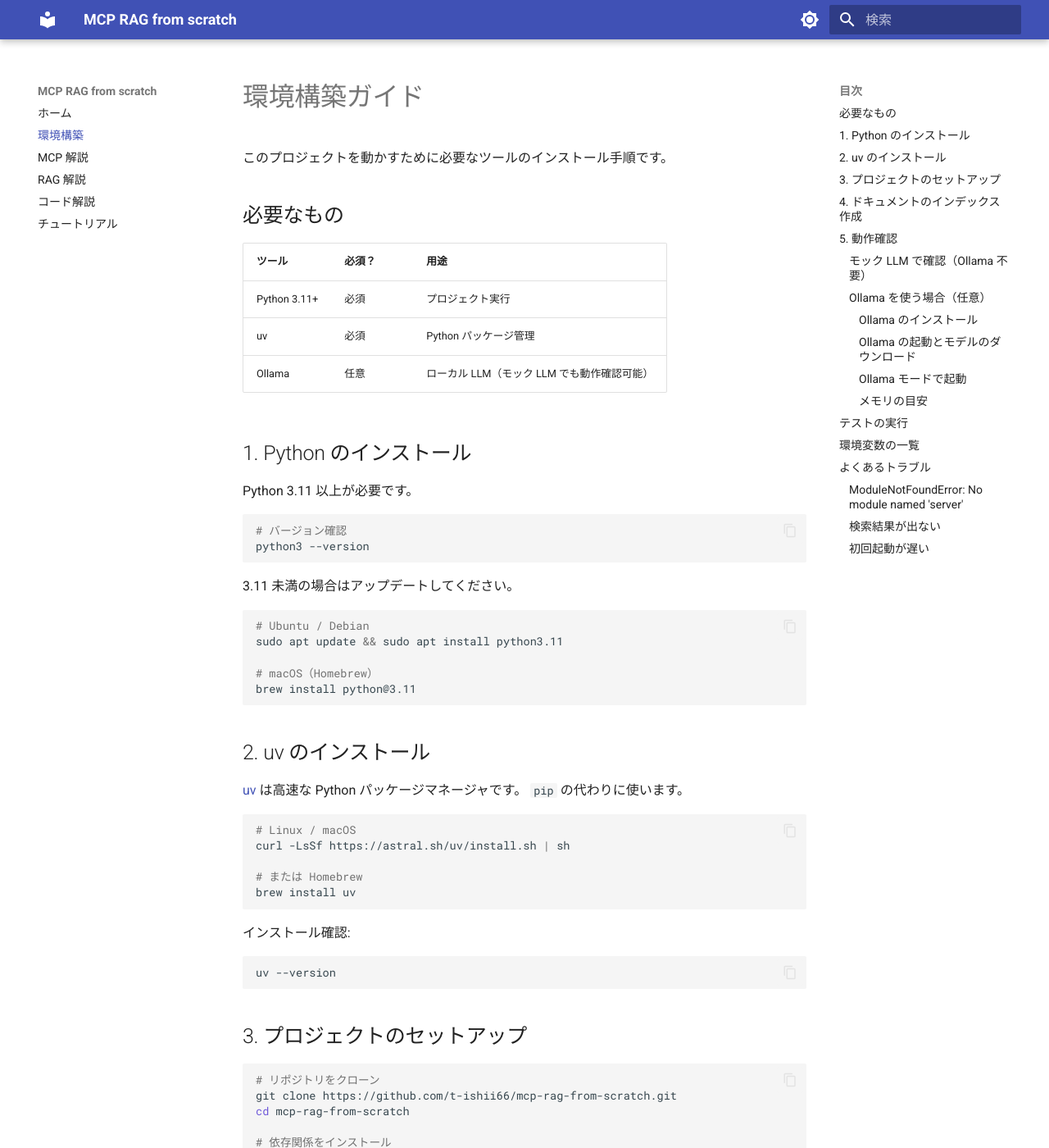
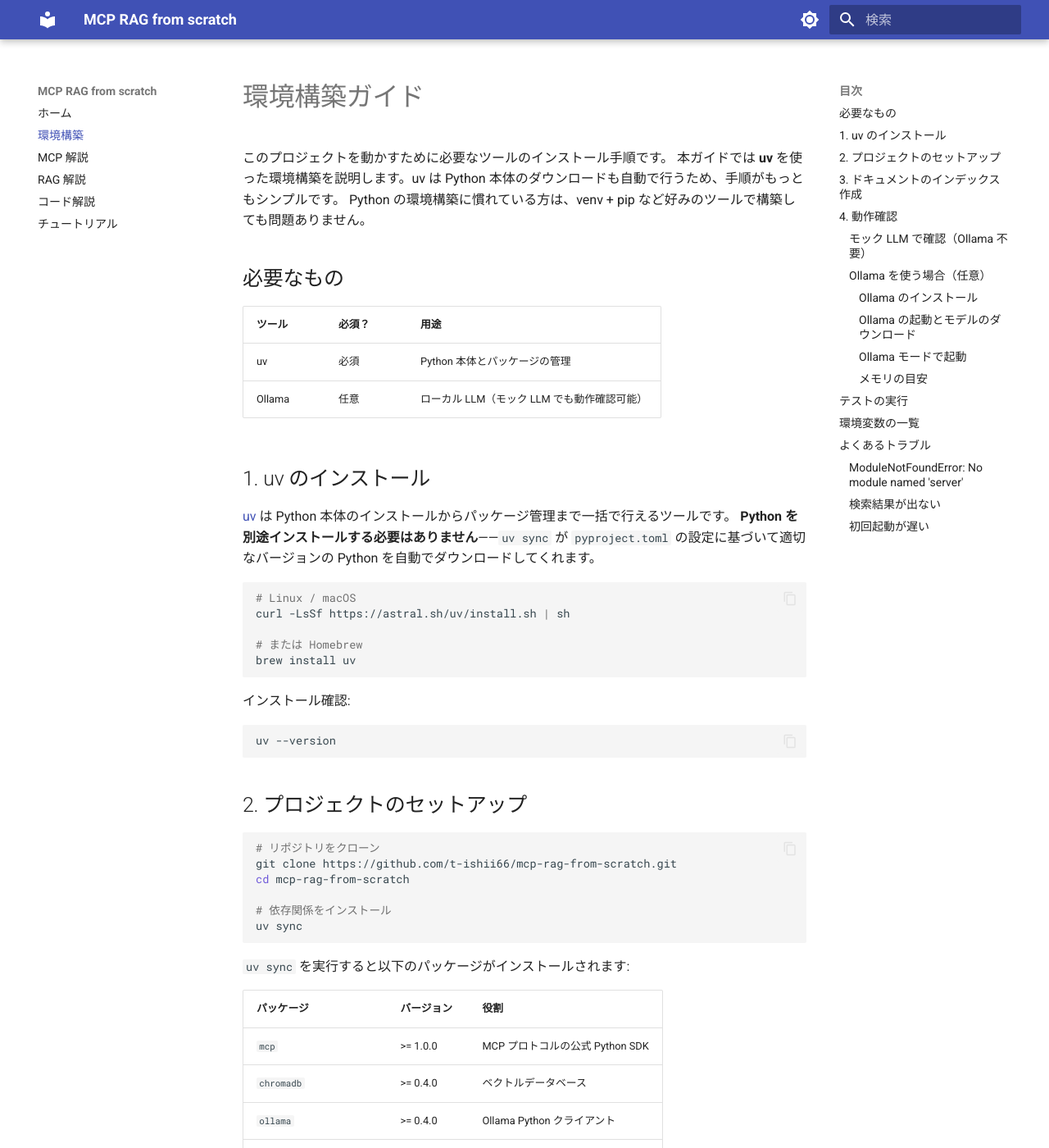
Before and after one commit to t-ishii66/mcp-rag-from-scratch, an MkDocs documentation site: the page built from docs/01-setup.md, in a window 1280 px wide and 1400 px high. Shown: the whole window at 82% size. Built offline with MkDocs 1.6.1 and Material for MkDocs 9.7.7, drawn with Linux system fonts in a browser that asks for light colours; some of the changed text lies outside the part shown.

Commit message:
環境構築を uv に一本化し、オリジナル RAG 構築の案内を追加
- Python 個別インストール手順を削除し uv に統合
- サンプルデータで学んだ後に自分のデータで RAG を試せる旨を追記

Co-Authored-By: Claude Opus 4.6 <noreply@anthropic.com>

````diff
--- a/docs/01-setup.md
+++ b/docs/01-setup.md
@@ -1,38 +1,20 @@
 # 環境構築ガイド
 
 このプロジェクトを動かすために必要なツールのインストール手順です。
+本ガイドでは **uv** を使った環境構築を説明します。uv は Python 本体のダウンロードも自動で行うため、手順がもっともシンプルです。
+Python の環境構築に慣れている方は、venv + pip など好みのツールで構築しても問題ありません。
 
 ## 必要なもの
 
 | ツール | 必須？ | 用途 |
 |--------|--------|------|
-| Python 3.11+ | 必須 | プロジェクト実行 |
-| uv | 必須 | Python パッケージ管理 |
+| uv | 必須 | Python 本体とパッケージの管理 |
 | Ollama | 任意 | ローカル LLM（モック LLM でも動作確認可能） |
 
-## 1. Python のインストール
+## 1. uv のインストール
 
-Python 3.11 以上が必要です。
-
-```bash
-# バージョン確認
-python3 --version
-```
-
-3.11 未満の場合はアップデートしてください。
-
-```bash
-# Ubuntu / Debian
-sudo apt update && sudo apt install python3.11
-
-# macOS（Homebrew）
-brew install python@3.11
-```
-
-## 2. uv のインストール
-
-[uv](https://docs.astral.sh/uv/) は高速な Python パッケージマネージャです。
-`pip` の代わりに使います。
+[uv](https://docs.astral.sh/uv/) は Python 本体のインストールからパッケージ管理まで一括で行えるツールです。
+**Python を別途インストールする必要はありません**——`uv sync` が `pyproject.toml` の設定に基づいて適切なバージョンの Python を自動でダウンロードしてくれます。
 
 ```bash
 # Linux / macOS
@@ -48,7 +30,7 @@ brew install uv
 uv --version
 ```
 
-## 3. プロジェクトのセットアップ
+## 2. プロジェクトのセットアップ
 
 ```bash
 # リポジトリをクローン
@@ -68,13 +50,15 @@ uv sync
 | `ollama` | >= 0.4.0 | Ollama Python クライアント |
 | `sentence-transformers` | >= 2.2.0 | テキスト埋め込みモデル |
 
-## 4. ドキュメントのインデックス作成
+## 3. ドキュメントのインデックス作成
 
-ChromaDB にテキストデータを登録します。初回のみ必要です。
+`data/documents/` にあるサンプルのテキストファイルを ChromaDB に登録します。初回のみ必要です。
 
 ```bash
 PYTHONPATH=src uv run python -m server.indexer
 ```
+
+動作を理解したあとは、`data/documents/` のファイルを自分のテキストデータに差し替えてインデックスを再作成すれば、オリジナルの RAG を試せます。
 
 出力例:
 
@@ -104,7 +88,7 @@ ChromaDB保存先: /path/to/chroma_db
 初回実行時には埋め込みモデル（約 470MB）が Hugging Face から自動ダウンロードされます。
 2回目以降はキャッシュが使われるため高速です。
 
-## 5. 動作確認
+## 4. 動作確認
 
 ### モック LLM で確認（Ollama 不要）
 
````
Also changed, not shown: docs/index.md (+5 -6 lines).
